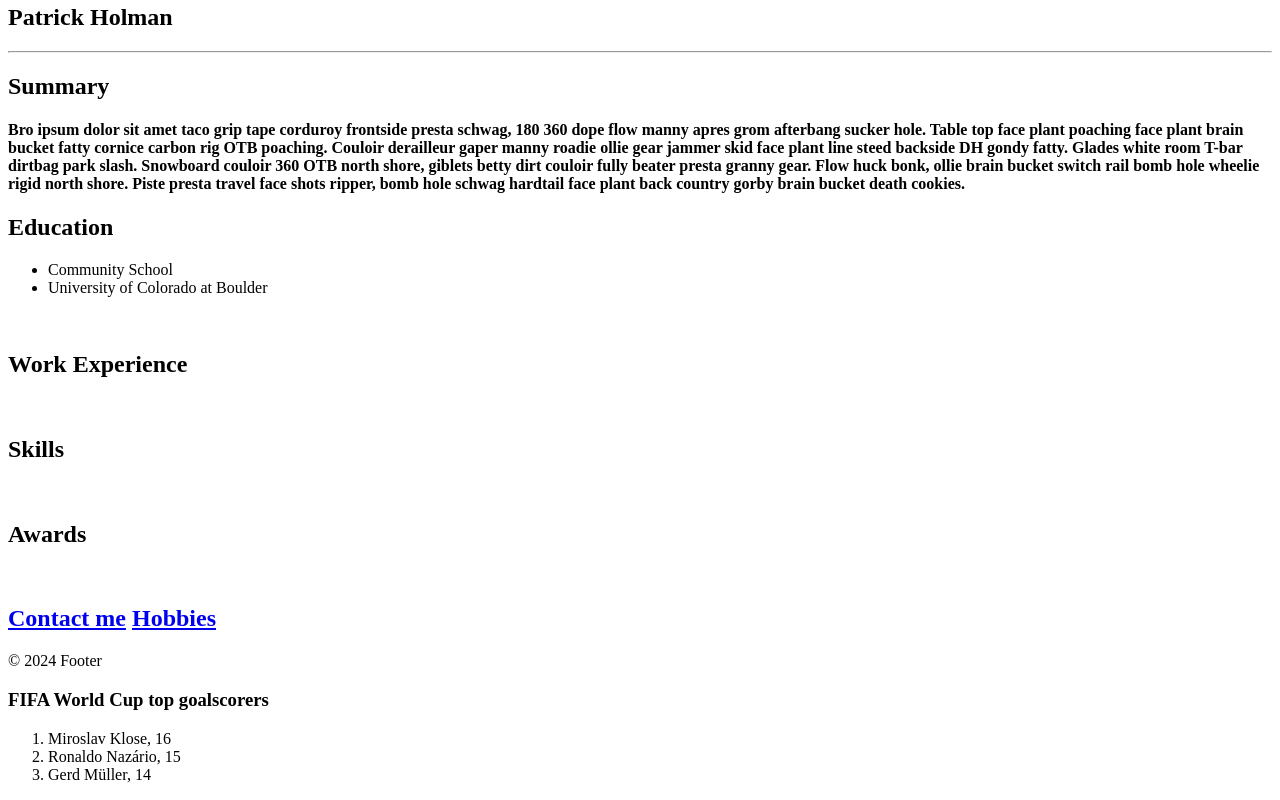
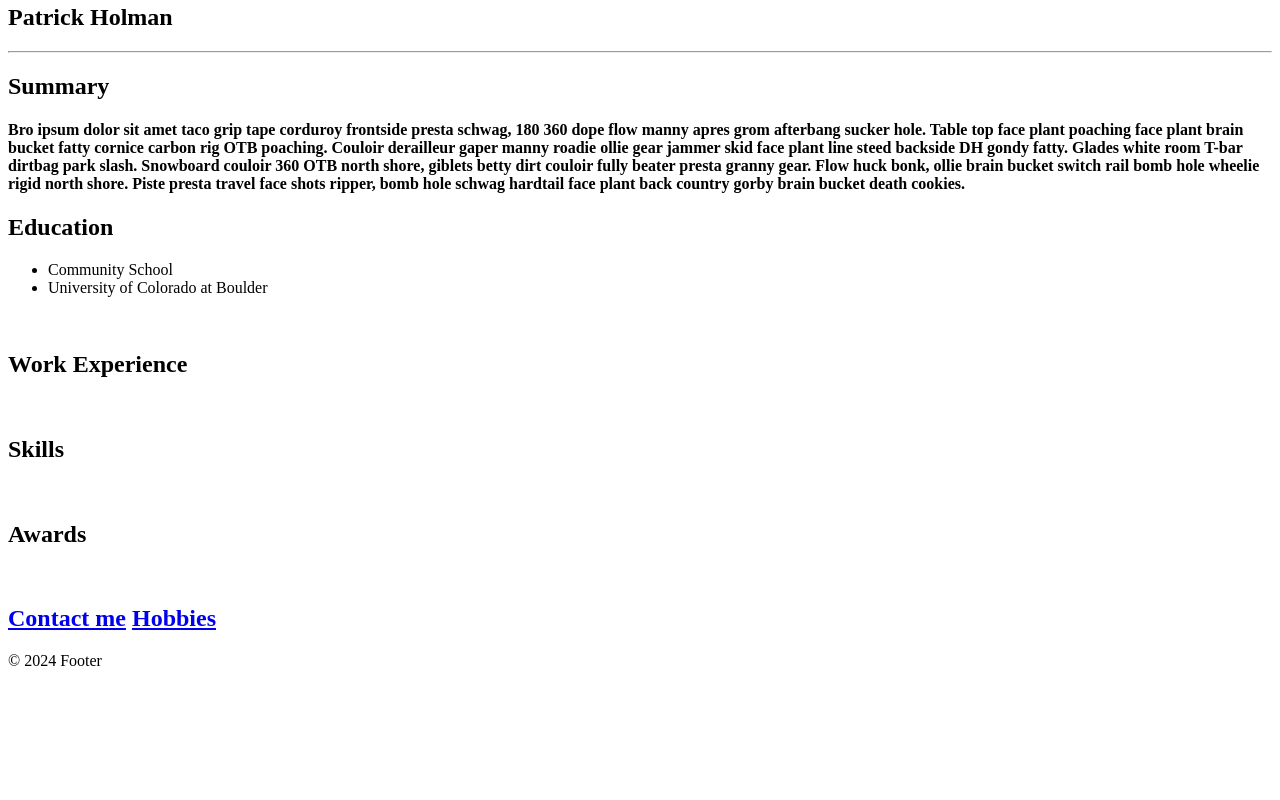
Before and after one commit to patrickdholman/Resume_Holman, a plain HTML site: page index.html in a window 1280 px wide. Shown: the part 367-1167 px from the top of the page. After the commit the page ends 1053 px from the top, so only its background shows below. Drawn offline with Linux system fonts and the light colour scheme.

Commit message:
Update index.html

```diff
--- a/index.html
+++ b/index.html
@@ -30,11 +30,3 @@
     <footer>
         <p>© 2024 Footer</p>
       </footer>
-
-      <h3>FIFA World Cup top goalscorers</h3>
-  <ol>
-    <li>Miroslav Klose, 16</li>
-    <li>Ronaldo Nazário, 15</li>
-    <li>Gerd Müller, 14</li>
-</body>
-</html>
```
